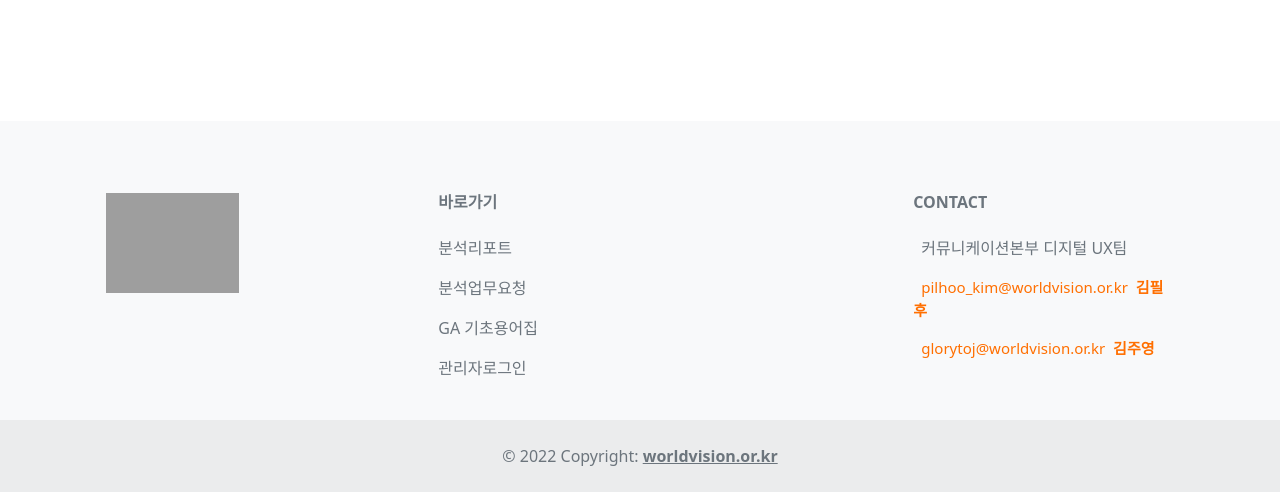
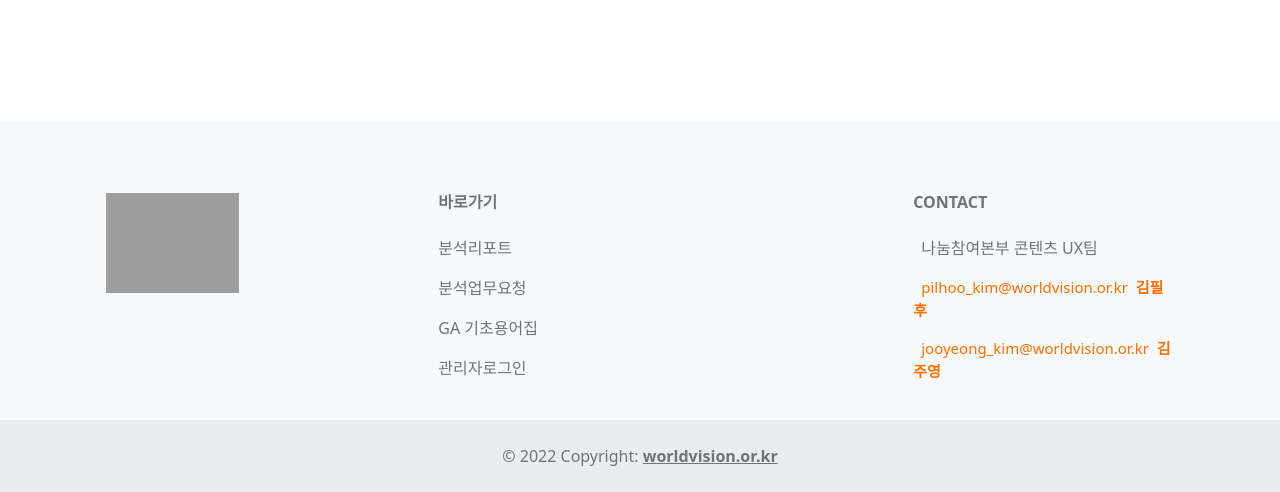
Before and after one commit to pplog-ph/digital_analysis_center, a Django app: page /common/login/ in a window 1280 px wide. Shown: the part 909-1401 px from the top of the page. Run offline with Django 3.2, Linux system fonts and the light colour scheme; some libraries are stand-ins or nearby versions; grey boxes are pictures that could not be loaded.

Commit message:
mail change

```diff
--- a/templates/base.html
+++ b/templates/base.html
@@ -93,14 +93,14 @@ height="0" width="0" style="display:none;visibility:hidden"></iframe></noscript>
           <h6 class="text-uppercase fw-bold mb-4">
             Contact
           </h6>
-            <p><i class="fas fa-home me-2"></i> 커뮤니케이션본부 디지털 UX팀</p>
+            <p><i class="fas fa-home me-2"></i> 나눔참여본부 콘텐츠 UX팀</p>
           <p style="color:#ff6f00;font-size:15px">
               <i class="fas fa-envelope me-2"></i>
               pilhoo_kim@worldvision.or.kr&nbsp;&nbsp;<b>김필후</b>
           </p>
           <p style="color:#ff6f00;font-size:15px">
               <i class="fas fa-envelope me-2"></i>
-              glorytoj@worldvision.or.kr&nbsp;&nbsp;<b>김주영</b>
+              jooyeong_kim@worldvision.or.kr&nbsp;&nbsp;<b>김주영</b>
           </p>
         </div>
         <!-- Grid column -->
```
